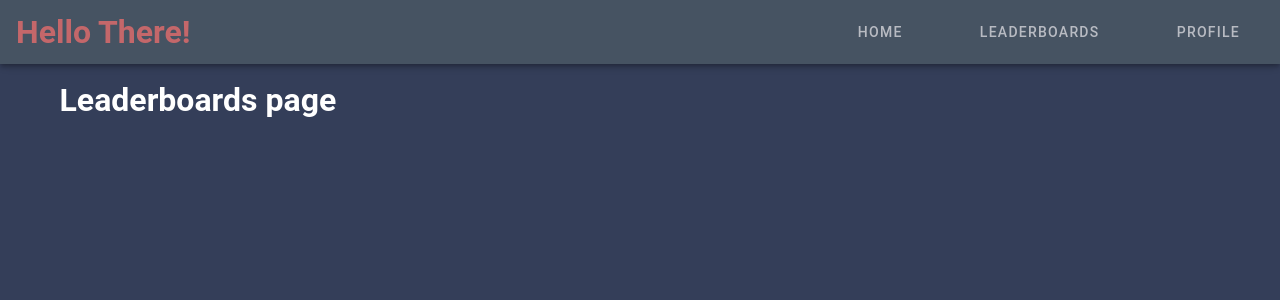
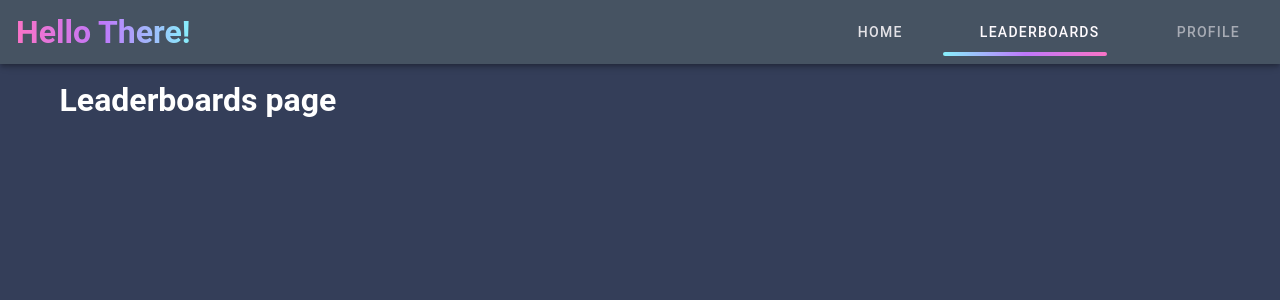
Before and after one commit to jaedonTuks/hellothere, a Vue app in the folder client/: page /leaderboards in a window 1280 px wide. Shown: the top 300 px of the page. Built offline with nearby package versions, Linux system fonts and the light colour scheme; the HTML template or start-up script is replaced by a standard one; what vue-apexcharts would draw is missing.

Commit message:
Webpage shell setup
- adding in some more navigation styling
- adding in loader

Issue: #4

```diff
--- a/client/src/App.vue
+++ b/client/src/App.vue
@@ -3,11 +3,17 @@
     <AppHeader/>
 
     <v-main>
-      <div class="home">
-        <v-container style="width:100%">
-          <router-view/>
+        <v-container v-if="loading" fill-height fluid>
+          <v-row align="center"
+                 justify="center">
+            <div class="loader rotary"/>
+          </v-row>
         </v-container>
-      </div>
+        <v-container v-else style="width:100%">
+          <v-slide-y-transition mode="out-in">
+            <router-view/>
+          </v-slide-y-transition>
+        </v-container>
     </v-main>
   </v-app>
 </template>
@@ -15,6 +21,7 @@
 <script>
 
 import AppHeader from '@/components/AppHeader.vue';
+import { mapMutations, mapState } from 'vuex';
 
 export default {
   name: 'App',
@@ -22,14 +29,24 @@ export default {
   data: () => ({
     //
   }),
+
+  computed: {
+    ...mapState(['loading']),
+  },
+
+  methods: {
+    ...mapMutations(['updateLoading']),
+  },
 };
 </script>
 <style>
+@import './assets/styles/loader.css';
+
 div {
   color: #FFF !important;
 }
 
-.app{
- background-color: #343E59!important;
+.app {
+  background-color: #343E59 !important;
 }
 </style>
--- /dev/null
+++ b/client/src/assets/styles/loader.css
@@ -0,0 +1,46 @@
+/**
+  * Rotary
+  * from whirl.netlify.app
+  * @author jh3y
+*/
+@-webkit-keyframes rotary {
+    0% {
+        -webkit-transform: rotate(0deg) translateX(150%) scale(1);
+        transform: rotate(0deg) translateX(150%) scale(1); }
+    25% {
+        -webkit-transform: rotate(90deg) translateX(150%) scale(0);
+        transform: rotate(90deg) translateX(150%) scale(0); }
+    75% {
+        -webkit-transform: rotate(270deg) translateX(150%) scale(1.5);
+        transform: rotate(270deg) translateX(150%) scale(1.5); }
+    100% {
+        -webkit-transform: rotate(360deg) translateX(150%) scale(1);
+        transform: rotate(360deg) translateX(150%) scale(1); } }
+@keyframes rotary {
+    0% {
+        -webkit-transform: rotate(0deg) translateX(150%) scale(1);
+        transform: rotate(0deg) translateX(150%) scale(1); }
+    25% {
+        -webkit-transform: rotate(90deg) translateX(150%) scale(0);
+        transform: rotate(90deg) translateX(150%) scale(0); }
+    75% {
+        -webkit-transform: rotate(270deg) translateX(150%) scale(1.5);
+        transform: rotate(270deg) translateX(150%) scale(1.5); }
+    100% {
+        -webkit-transform: rotate(360deg) translateX(150%) scale(1);
+        transform: rotate(360deg) translateX(150%) scale(1); } }
+
+.rotary:before {
+    -webkit-animation: rotary 1s infinite linear;
+    animation: rotary 1s infinite linear;
+    background: -webkit-linear-gradient(
+            0.5turn,
+            rgba(135, 240, 252, 1),
+            rgba(191, 120, 251, 1),
+            rgba(250, 115, 198, 1));
+    border-radius: 100%;
+    content: '';
+    display: block;
+    height: 35px;
+    width: 35px;
+}
--- a/client/src/components/AppHeader.vue
+++ b/client/src/components/AppHeader.vue
@@ -5,47 +5,55 @@
     dark
   >
     <div class="d-flex align-center">
-      <h1 class="logo">Hello There!</h1>
+      <h1
+        class="logo"
+        @click="$router.push({name: 'Home'})"
+      >
+        Hello There!
+      </h1>
     </div>
 
     <v-spacer></v-spacer>
     <v-btn
       text
       plain
+      :ripple="false"
       :class="{
         button: true,
         active: $route.name === 'Home'
       }"
-      @click="$router.push({name: 'Home'})"
+      :to="{name: 'Home'}"
     >
       <v-img class="icon mr-2" src="../assets/icons/home.png"/>
-      <span class="mr-2">Home</span>
+      <span class="mr-2 underlineEffect">Home</span>
     </v-btn>
 
     <v-btn
       text
       plain
+      :ripple="false"
+      :to="{name: 'Leaderboards'}"
       :class="{
         button: true,
         active: $route.name === 'Leaderboards'
       }"
-    @click="$router.push({name: 'Leaderboards'})"
     >
       <v-img class="icon mr-2" src="../assets/icons/first-place.png"/>
-    <span class="mr-2">Leaderboards</span>
+      <span class="mr-2 underlineEffect">Leaderboards</span>
     </v-btn>
 
     <v-btn
       text
       plain
+      :ripple="false"
       :class="{
         button: true,
         active: $route.name === 'Profile'
       }"
-      @click="$router.push({name: 'Profile'})"
+      :to="{name: 'Profile'}"
     >
       <v-img class="icon mr-2" src="../assets/icons/user.png"/>
-      <span class="mr-2">Profile</span>
+      <span class="mr-2 underlineEffect">Profile</span>
     </v-btn>
   </v-app-bar>
 </template>
@@ -56,8 +64,18 @@ export default {
 </script>
 
 <style scoped>
+.logo:hover {
+  cursor: pointer;
+}
+
 .logo {
-  color: var(--v-secondary-base);
+  background: -webkit-linear-gradient(
+    0.5turn,
+    rgba(135, 240, 252, 1),
+    rgba(191, 120, 251, 1),
+    rgba(250, 115, 198, 1));
+  -webkit-background-clip: text;
+  -webkit-text-fill-color: transparent;
 }
 
 span {
@@ -74,12 +92,45 @@ span {
   filter: grayscale(0);
 }
 
-.button.active{
-  opacity: 1!important;
+.button.active {
+  opacity: 1 !important;
 }
 
 .button:hover .icon {
   filter: grayscale(0);
 }
 
+.underlineEffect {
+  display: inline-block;
+}
+
+.button:hover .underlineEffect::before {
+  transform: scaleX(1);
+}
+
+.button.active .underlineEffect::before {
+  transform: scaleX(1) !important;
+}
+
+.underlineEffect::before {
+  content: '';
+  position: absolute;
+  width: 100%;
+  height: 4px;
+  border-radius: 2px;
+  bottom: -10px;
+  left: 0;
+  background: -webkit-linear-gradient(
+    1turn,
+    rgba(135, 240, 252, 1),
+    rgba(191, 120, 251, 1),
+    rgba(250, 115, 198, 1));
+  transform-origin: bottom left;
+  transition: transform 0.4s ease-out;
+  transform: scaleX(0);
+}
+
+.v-btn {
+  opacity: 0.85 !important;
+}
 </style>
--- a/client/src/store/index.js
+++ b/client/src/store/index.js
@@ -6,11 +6,11 @@ Vue.use(Vuex);
 
 export default new Vuex.Store({
   state: {
-    test: null,
+    loading: false,
   },
   mutations: {
-    testCommit: (state, data) => {
-      state.test = data;
+    updateLoading: (state, isLoading) => {
+      state.loading = isLoading;
     },
   },
   actions,
```
Also changed, not shown: 1 other file (tests, documents, lock files or other folders). Lines whose indentation alone changed are shown as unchanged.
